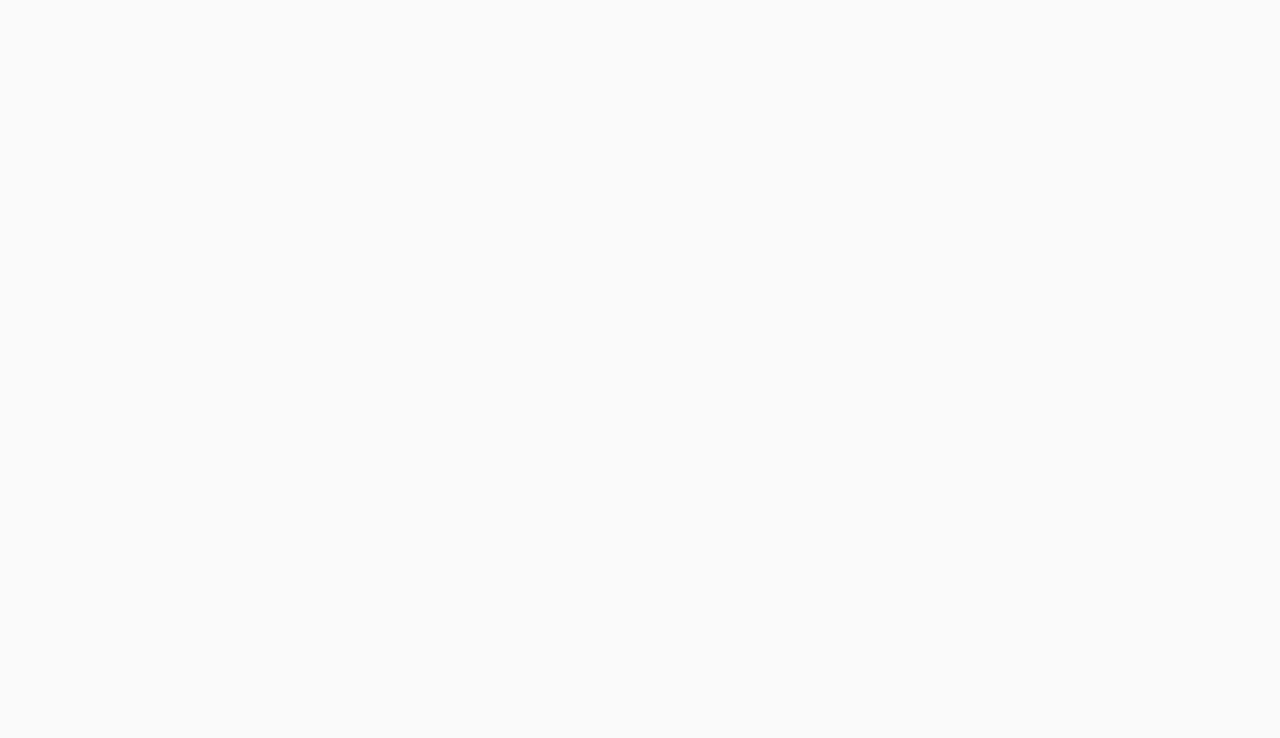
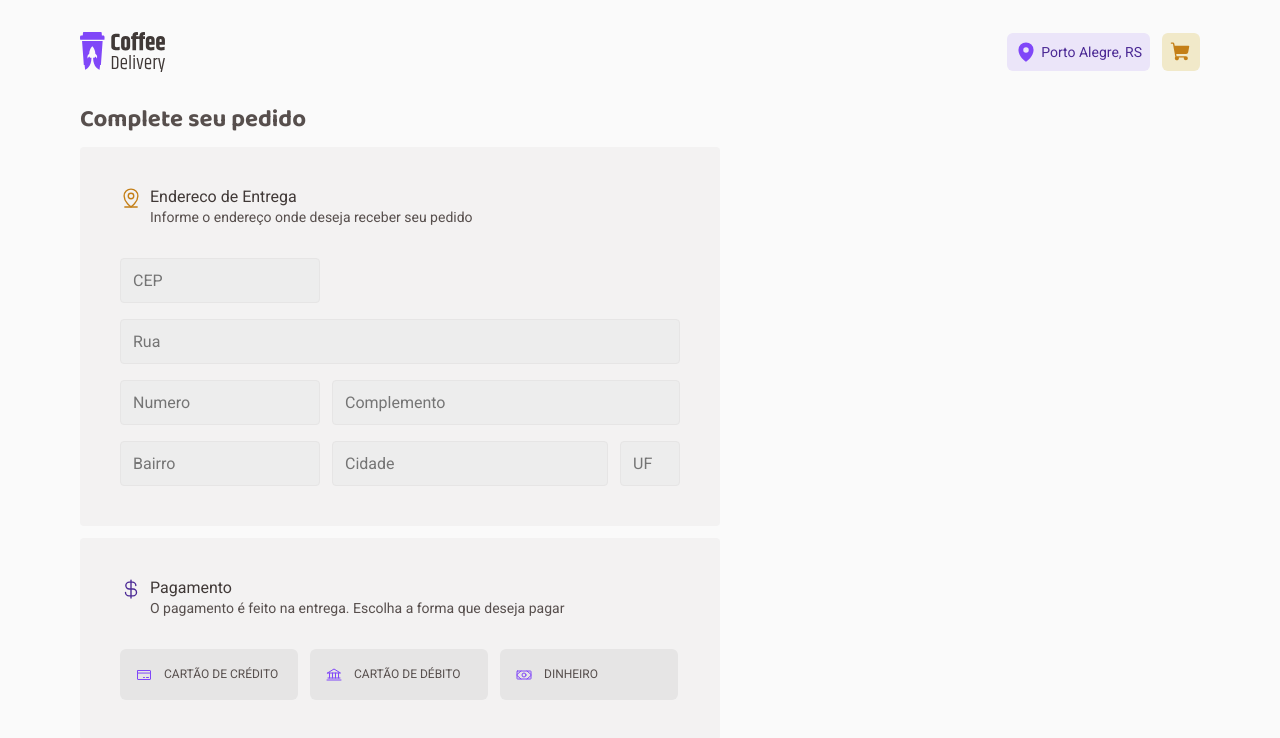
Before and after one commit to juaoxd/coffee-delivery, a React (Vite) app: page /checkout in a window 1280 px wide. Before the commit this address had no page. Shown: the top 738 px of the page. Built offline with nearby package versions, Linux system fonts and the light colour scheme.

Commit message:
feat: add Checkout page with order info

```diff
--- a/src/Router.tsx
+++ b/src/Router.tsx
@@ -1,12 +1,14 @@
 import { Route, Routes } from "react-router-dom";
 import { Home } from "./pages/Home";
 import { DefaultLayout } from "./layouts/DefaultLayout";
+import { Checkout } from "./pages/Checkout";
 
 export function Router() {
   return (
     <Routes>
       <Route path="/" element={ <DefaultLayout /> } >
         <Route path="/" element={ <Home /> } />
+        <Route path="/checkout" element={ <Checkout /> } />
       </Route>
     </Routes>
   )
--- a/src/components/Header/index.tsx
+++ b/src/components/Header/index.tsx
@@ -2,6 +2,7 @@ import { HeaderContainer, NavContainer } from "./styles";
 import coffeeDeliveryLogo from '../../assets/coffee-delivery-logo.svg'
 import { MapPin, ShoppingCart } from "phosphor-react";
 import { defaultTheme } from "../../styles/themes/default";
+import { NavLink } from 'react-router-dom'
 
 export function Header() {
   return (
@@ -12,9 +13,9 @@ export function Header() {
           <MapPin size={22} weight="fill" color={defaultTheme.purple} />
           Porto Alegre, RS
         </span>
-        <a href="#">
+        <NavLink to='/checkout'>
           <ShoppingCart size={22} weight="fill"/>
-        </a>
+        </NavLink>
       </NavContainer>
     </HeaderContainer>
   )
--- /dev/null
+++ b/src/pages/Checkout/index.tsx
@@ -0,0 +1,59 @@
+import { Bank, CreditCard, CurrencyDollar, MapPinLine, Money } from "phosphor-react";
+import { CheckoutContainer, CheckoutDeliveryAddressForm, DeliveryAddressContent, DeliveryAddressSection, OrderContainer, PaymentContainer, PaymentContent, PaymentMethod, PaymentMethodButton, Title } from "./styles";
+import { TextInput } from "../components/TextInput";
+import { useState } from "react";
+
+export function Checkout() {
+  const [paymentMethod, setPaymentMethod] = useState<'credit' | 'debit' | 'cash' | null>(null)
+
+  return (
+    <CheckoutContainer>
+      <OrderContainer>
+        <Title>Complete seu pedido</Title>
+        <DeliveryAddressSection>
+            <DeliveryAddressContent>
+              <MapPinLine size={22} />
+              <div>
+                <span>Endereco de Entrega</span>
+                <p>Informe o endereço onde deseja receber seu pedido</p>
+              </div>
+            </DeliveryAddressContent>
+            <CheckoutDeliveryAddressForm>
+              <TextInput placeholder="CEP"  gridArea="cep"/>
+              <TextInput placeholder="Rua" gridArea="street"/>
+              <TextInput placeholder="Numero" gridArea="number"/>
+              <TextInput placeholder="Complemento" gridArea="fullAddress"/>
+              <TextInput placeholder="Bairro" gridArea="neighborhood"/>
+              <TextInput placeholder="Cidade" gridArea="city"/>
+              <TextInput placeholder="UF" gridArea="state"/>
+            </CheckoutDeliveryAddressForm>
+        </DeliveryAddressSection>
+
+        <PaymentContainer>
+          <PaymentContent>
+            <CurrencyDollar size={22} />
+            <div>
+              <span>Pagamento</span>
+              <p>O pagamento é feito na entrega. Escolha a forma que deseja pagar</p>
+            </div>
+          </PaymentContent>
+
+          <PaymentMethod>
+              <PaymentMethodButton onClick={() => setPaymentMethod('credit')} method={paymentMethod} value="credit">
+                <CreditCard size={16} />
+                Cartão de crédito
+              </PaymentMethodButton>
+              <PaymentMethodButton onClick={() => setPaymentMethod('debit')} method={paymentMethod} value="debit">
+                <Bank size={16} />
+                Cartão de débito
+              </PaymentMethodButton>
+              <PaymentMethodButton onClick={() => setPaymentMethod('cash')} method={paymentMethod} value="cash">
+                <Money size={16} />
+                Dinheiro
+              </PaymentMethodButton>
+            </PaymentMethod>
+        </PaymentContainer>
+      </OrderContainer>
+    </CheckoutContainer>
+  )
+}
--- /dev/null
+++ b/src/pages/Checkout/styles.ts
@@ -0,0 +1,143 @@
+import styled from "styled-components";
+
+export const CheckoutContainer = styled.main`
+  width: 100%;
+  max-width: 1120px;
+  margin: 0 auto;
+`
+
+export const OrderContainer = styled.div`
+  display: flex;
+  flex-direction: column;
+  gap: 0.75rem;
+`
+
+export const Title = styled.span`
+  font-family: 'Baloo 2', sans-serif;
+  font-size: 1.5rem;
+  line-height: 1.3;
+  font-weight: bold;
+`
+
+export const DeliveryAddressContent = styled.div`
+  display: flex;
+  align-items: flex-start;
+  gap: 8px;
+
+  svg {
+    color: ${props => props.theme["yellow-dark"]};
+  }
+
+  div > span {
+    color: ${props => props.theme["base-subtitle"]};
+    font-size: 1rem;
+    line-height: 1.3;
+  }
+
+  div > p {
+    color: ${props => props.theme["base-text"]};
+    font-size: 0.875rem;
+    line-height: 1.3;
+  }
+`
+
+export const CheckoutDeliveryAddressForm = styled.form`
+  display: grid;
+  grid-template-areas:
+    'cep . .'
+    'street street street'
+    'number fullAddress fullAddress'
+    'neighborhood city state';
+  grid-template-columns: 200px 1fr 60px;
+  grid-gap: 16px 12px;
+`
+
+export const Input = styled.input`
+  background-color: ${props => props.theme["base-input"]};
+  border: 1px solid ${props => props.theme["base-button"]};
+  min-height: 42px;
+  padding: 0.75rem;
+`
+
+export const DeliveryAddressSection = styled.section`
+  display: flex;
+  flex-direction: column;
+  gap: 2rem;
+
+  background-color: ${props => props.theme["base-card"]};
+  padding: 2.5rem;
+  width: 100%;
+  max-width: 640px;
+  border-radius: 4px;
+`
+
+export const PaymentContainer = styled.div`
+  display: flex;
+  flex-direction: column;
+  gap: 2rem;
+
+  background-color: ${props => props.theme["base-card"]};
+  padding: 2.5rem;
+  width: 100%;
+  max-width: 640px;
+  border-radius: 4px;
+`
+
+export const PaymentContent = styled.div`
+  display: flex;
+  align-items: flex-start;
+  gap: 8px;
+
+  svg {
+    color: ${props => props.theme["purple-dark"]};
+  }
+
+  div > span {
+    color: ${props => props.theme["base-subtitle"]};
+    font-size: 1rem;
+    line-height: 1.3;
+  }
+
+  div > p {
+    color: ${props => props.theme["base-text"]};
+    font-size: 0.875rem;
+    line-height: 1.3;
+  }
+`
+
+export const PaymentMethod = styled.div`
+  display: flex;
+  gap: 0.75rem;
+`
+
+interface PaymentMethodButtonProps {
+  value: 'credit' | 'debit' | 'cash'
+  method: 'credit' | 'debit' | 'cash' | null
+}
+
+export const PaymentMethodButton = styled.button<PaymentMethodButtonProps>`
+  background-color: ${props => props.value === props.method ? props.theme["purple-light"] : props.theme["base-button"]};
+  border: ${props => props.value === props.method ? `1px solid ${props.theme.purple}` : 'none' };
+  padding: 1rem;
+  display: flex;
+  align-items: center;
+  justify-content: flex-start;
+  gap: 0.75rem;
+  text-transform: uppercase;
+  color: ${props => props.theme["base-text"]};
+  font-size: 0.75rem;
+  line-height: 1.3;
+  width: 178px;
+  height: 51px;
+  border-radius: 6px;
+
+  svg {
+    color: ${props => props.theme["purple"]};
+  }
+
+  &:hover {
+    cursor: pointer;
+    background-color: ${props => props.theme["base-hover"]};
+    transition: background-color 0.2s;
+  }
+`
--- /dev/null
+++ b/src/pages/components/TextInput/index.tsx
@@ -0,0 +1,12 @@
+import { Input } from "./styles"
+
+interface TextInputProps {
+  placeholder: string
+  gridArea: string
+}
+
+export function TextInput({ placeholder, gridArea }: TextInputProps) {
+  return (
+    <Input type="text" placeholder={placeholder} gridArea={gridArea}/>
+  )
+}
--- /dev/null
+++ b/src/pages/components/TextInput/styles.ts
@@ -0,0 +1,14 @@
+import styled from "styled-components";
+
+interface InputProps {
+  gridArea: string
+}
+
+export const Input = styled.input<InputProps>`
+  grid-area: ${props => props.gridArea};
+  background-color: ${props => props.theme["base-input"]};
+  border: 1px solid ${props => props.theme["base-button"]};
+  border-radius: 4px;
+  min-height: 42px;
+  padding: 0.75rem;
+`
```
